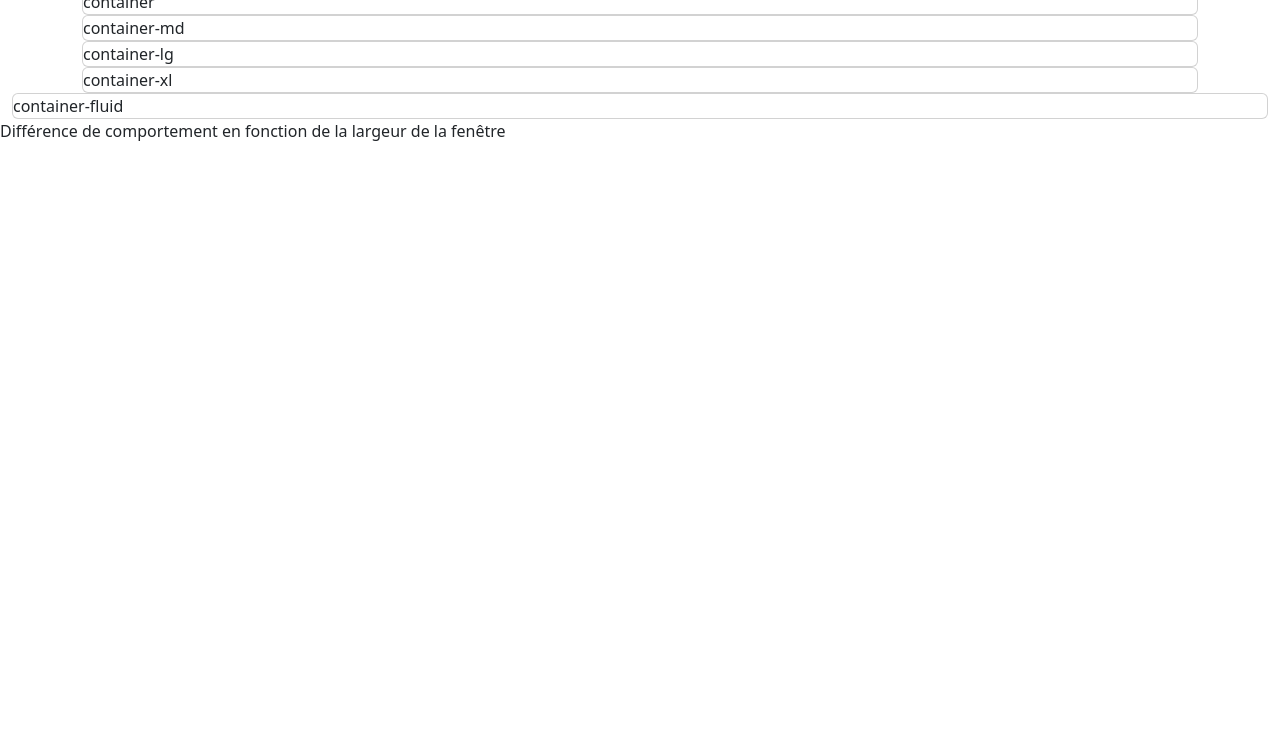
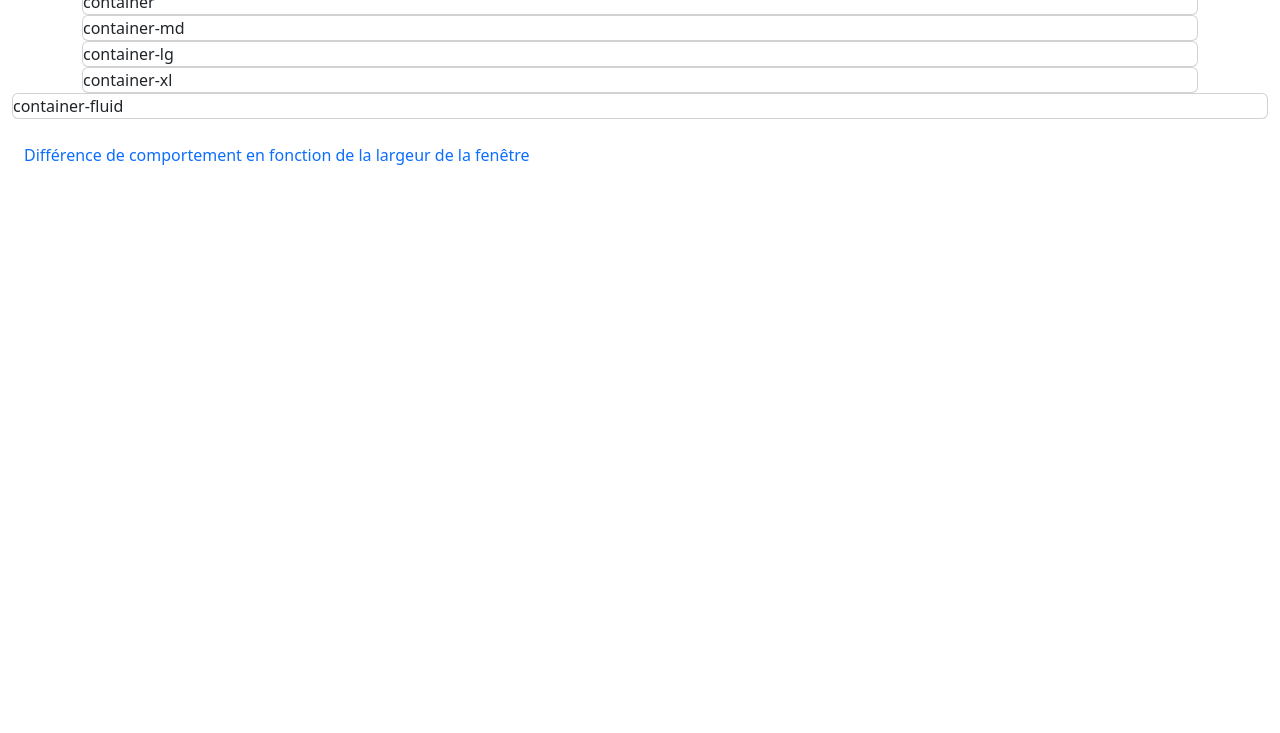
Before and after one commit to DeiZHaNger/FAD-DEV_BootStrapTest, a plain HTML site: page index.html in a window 1280 px wide. Shown: the part 67-800 px from the top of the page. Drawn offline with nearby package versions, Linux system fonts and the light colour scheme.

Commit message:
exo_container -  colored note

```diff
--- a/index.html
+++ b/index.html
@@ -11,6 +11,7 @@
 
 <body>
     <h1>Containers</h1>
+
     <div class="container">
         <div class="card">container</div>
     </div>
@@ -31,7 +32,7 @@
         <div class="card">container-fluid</div>
     </div>
 
-    <p>Différence de comportement en fonction de la largeur de la fenêtre</p>
+    <p class="m-4 text-primary">Différence de comportement en fonction de la largeur de la fenêtre</p>
 
     <script src="https://cdn.jsdelivr.net/npm/bootstrap@5.2.0-beta1/dist/js/bootstrap.bundle.min.js"
         integrity="sha384-pprn3073KE6tl6bjs2QrFaJGz5/SUsLqktiwsUTF55Jfv3qYSDhgCecCxMW52nD2"
```
